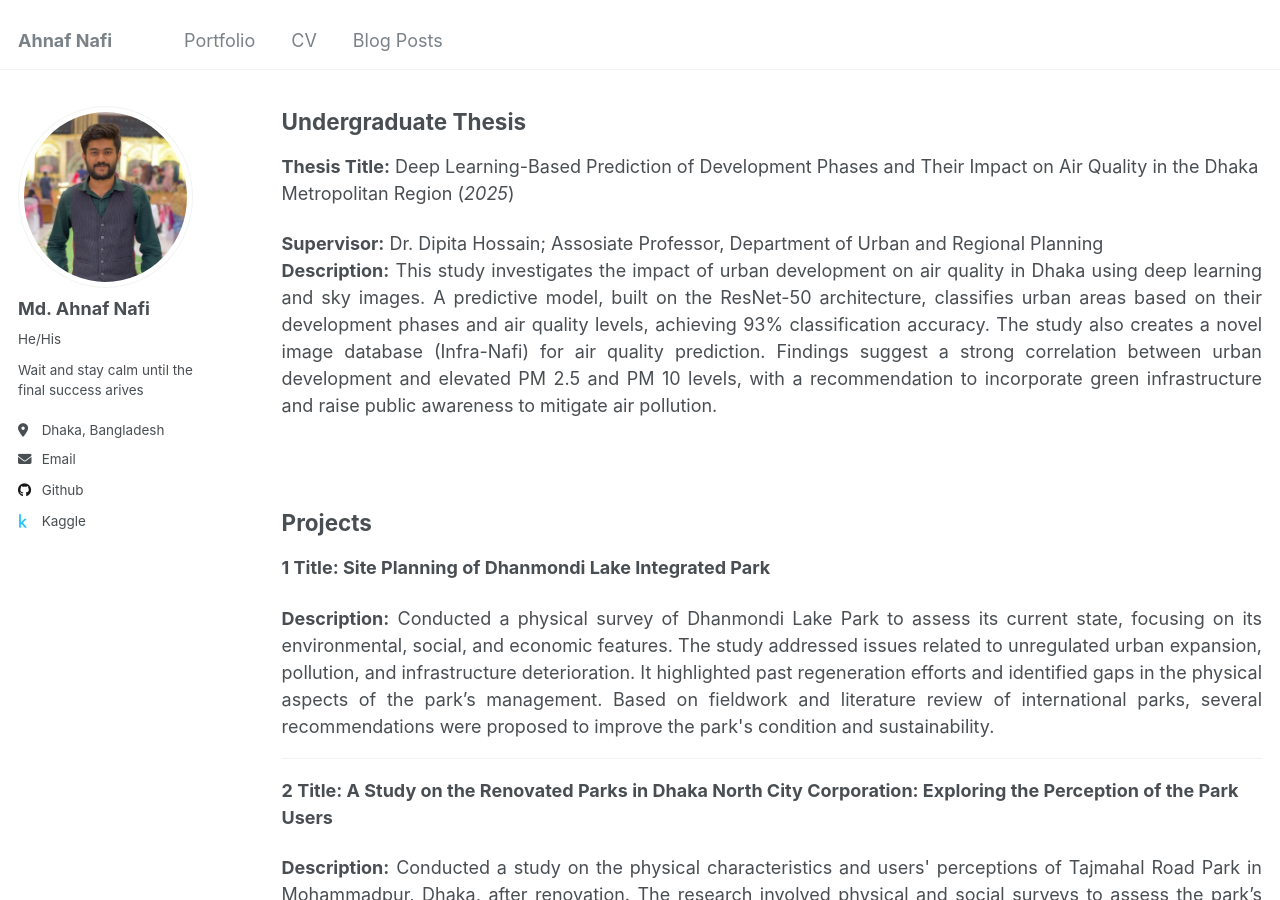
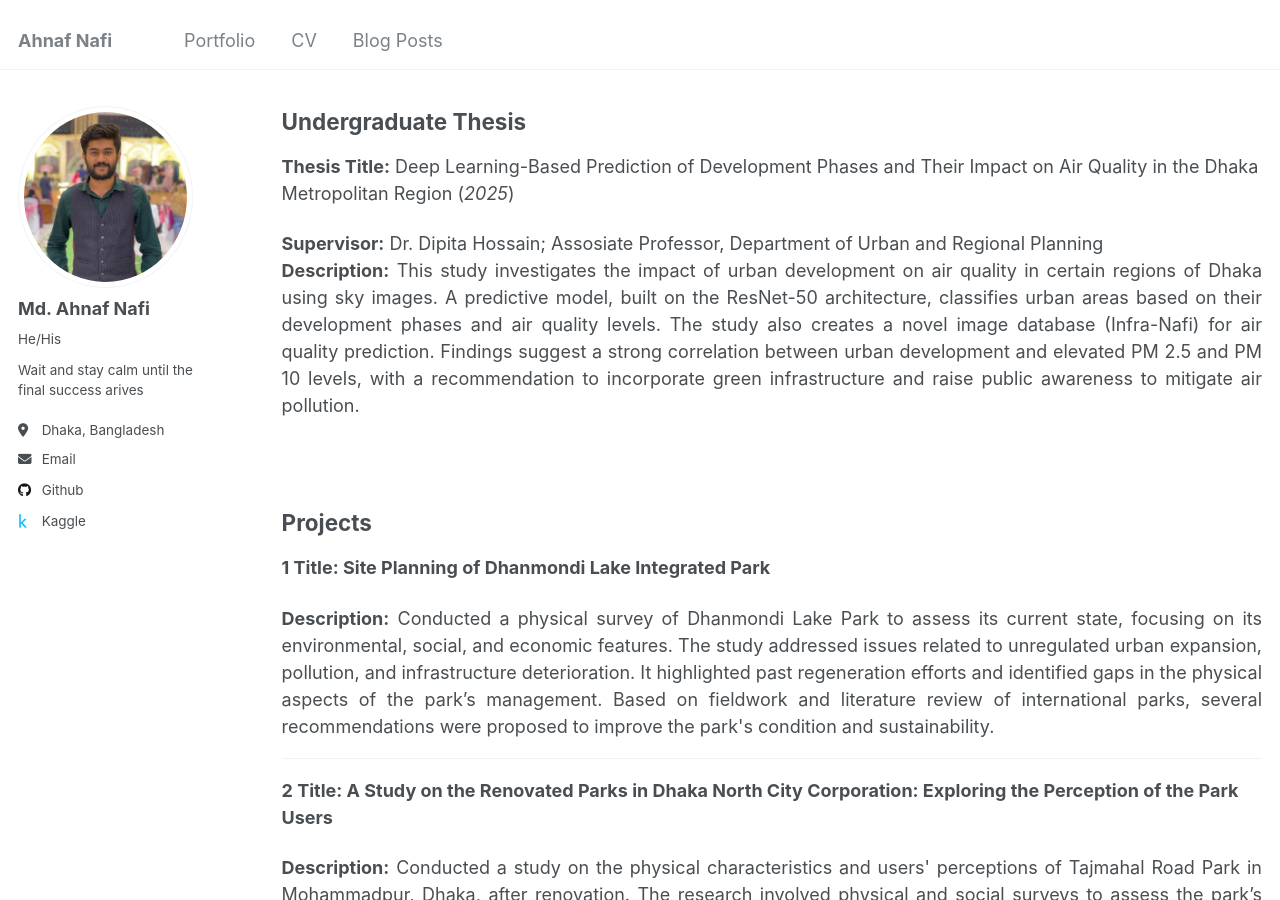
Before and after one commit to NafixData/ahnafnafi, a Jekyll site: the page built from _pages/cv.md, in a window 1280 px wide and 900 px high, scrolled down 662 px. Built offline with Jekyll 4.4.1, drawn with Linux system fonts in a browser that asks for light colours.

Commit message:
Update cv.md

```diff
--- a/_pages/cv.md
+++ b/_pages/cv.md
@@ -42,9 +42,10 @@ Research
 **Thesis Title:** Deep Learning-Based Prediction of Development Phases and Their Impact on Air Quality in the Dhaka Metropolitan Region (_2025_)
    <div style="text-align: justify;">
      <b>Supervisor:</b> Dr. Dipita Hossain; Assosiate Professor, Department of Urban and Regional Planning <br>
-     <b>Description:</b> This study investigates the impact of urban development on air quality in Dhaka using deep learning and sky images. A predictive model, built on the ResNet-50 architecture, classifies
-     urban areas based on their development phases and air quality levels, achieving 93% classification accuracy. The study also creates a novel image database (Infra-Nafi) for air quality prediction. Findings
-     suggest a strong correlation between urban development and elevated PM 2.5 and PM 10 levels, with a recommendation to incorporate green infrastructure and raise public awareness to mitigate air pollution.
+     <b>Description:</b> This study investigates the impact of urban development on air quality in certain regions of Dhaka using sky images. A predictive model, built on the ResNet-50
+      architecture, classifies urban areas based on their development phases and air quality levels. The study also creates a novel image database (Infra-Nafi) for air
+      quality prediction. Findings suggest a strong correlation between urban development and elevated PM 2.5 and PM 10 levels, with a recommendation to incorporate green infrastructure and raise public
+      awareness to mitigate air pollution.
    </div>
 <br>
 
```
